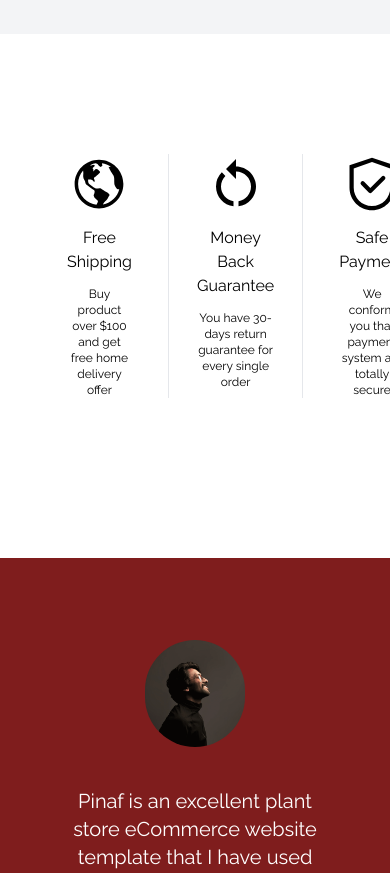
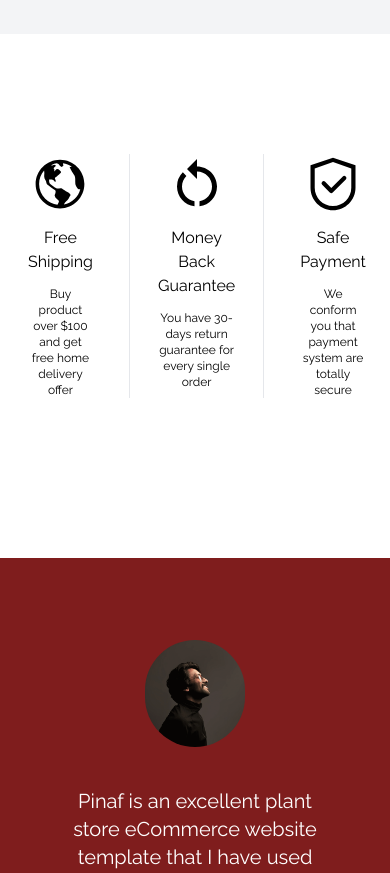
Before and after one commit to dimeji003/vintage, a Next.js app: page / in a window 390 px wide. Shown: the part 4794-5667 px from the top of the page. Built offline with nearby package versions, Linux system fonts and the light colour scheme.

Commit message:
fix: modify files

```diff
--- a/src/app/components/Assurance.jsx
+++ b/src/app/components/Assurance.jsx
@@ -5,7 +5,7 @@ import { AiOutlineSafety } from "react-icons/ai";
 
 export default function Assurance() {
   return (
-    <div className='flex flex-row w-4/5 m-auto gap-2 mt-14 py-16'>
+    <div className='flex flex-row md:w-4/5 w-screen m-auto gap-2 mt-14 py-16'>
         <div className='flex flex-col text-center place-content-center items-center px-7'>
         <IoMdGlobe className='text-6xl text-center'/>
         <h2 className='pt-3'>Free Shipping</h2>
@@ -17,7 +17,7 @@ export default function Assurance() {
         <p className='text-xs pt-3'>You have 30-days return guarantee for every single order</p>
 
         </div>
-        <div className='flex flex-col items-center text-center px-7 '>
+        <div className='flex flex-col items-center text-center px-7'>
         <AiOutlineSafety className='text-6xl' />
         <h2 className='pt-3'>Safe Payment</h2>
         <p className='text-xs pt-3'>We conform you that payment system are totally secure</p>
--- a/src/app/components/Main.jsx
+++ b/src/app/components/Main.jsx
@@ -7,7 +7,7 @@ import { EmblaCarousel } from "./EmblaCarousel"
 export default function Main() {
 
   return (
-    <div className="h-[100vh]">
+    <div className="h-[100vh] w-screen">
       <EmblaCarousel />
     </div>
   )
--- a/src/app/components/Navbar.jsx
+++ b/src/app/components/Navbar.jsx
@@ -6,7 +6,7 @@ import { MdOutlineCollectionsBookmark } from "react-icons/md";
 import { IoMdCall } from "react-icons/io";
 import { MdOutlineShoppingCart } from "react-icons/md";
 import { GiHamburgerMenu } from "react-icons/gi";
-import { FaSearchengin } from "react-icons/fa6";
+
 import styles from './navbar.modules.css'
 import Link from 'next/link';
 import Image from 'next/image';
```
